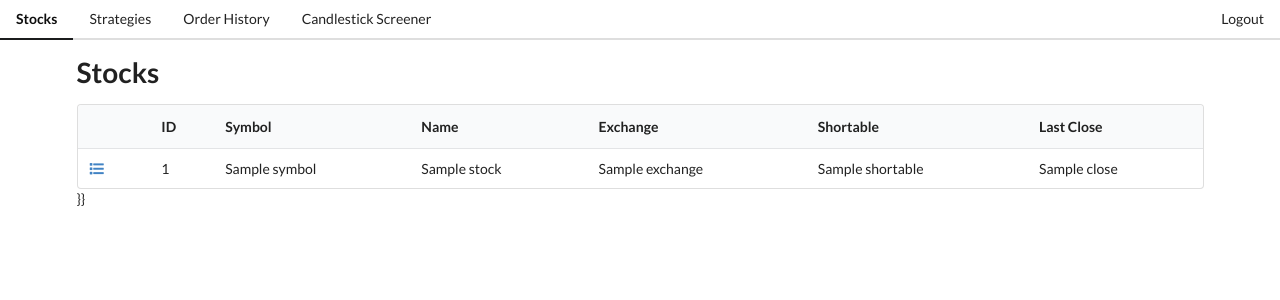
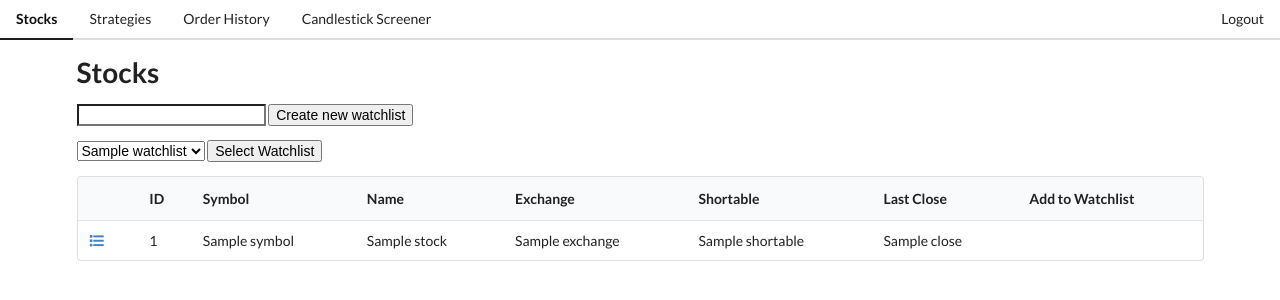
Before and after one commit to movags95/tradingplatform, a FastAPI app: page / in a window 1280 px wide. Shown: the top 300 px of the page. Run offline with FastAPI, Linux system fonts and the light colour scheme; a database or web service that is not in the repository returns one stand-in record (values such as "Sample title").

Commit message:
Watchlist add and delete fixed.

```diff
--- a/main.py
+++ b/main.py
@@ -2,7 +2,7 @@ import os
 from fastapi import FastAPI, Request, Form
 from fastapi.templating import Jinja2Templates
 from fastapi.responses import RedirectResponse
-from functions.db.helpers import run_sql, insert_into_stock_strategy_table
+from functions.db.helpers import delete_from_stock_watchlist_table, get_watchlists_dict, insert_into_stock_watchlist_table, run_sql, insert_into_stock_strategy_table, insert_into_watchlist_table, get_stock_watctchlist_dict
 from functions.tradeapi.alpaca_helpers import get_ohlc_snapshot_to_csv
 from functions.ui.helpers import get_data_for_page
 from functions.utility import companies_csv_to_dict
@@ -27,9 +27,21 @@ def stocks(request: Request):
         AND spd.date = (select max(date) as date from stock_price_daily)
         ORDER BY exchange desc, symbol
     """)
-    headings = ['','ID', 'Symbol', 'Name', 'Exchange', 'Shortable', 'Last Close']
+    headings = ['','ID', 'Symbol', 'Name', 'Exchange', 'Shortable', 'Last Close', 'Add to Watchlist']
 
-    return templates.TemplateResponse(html, {'request': request, 'headings': headings, 'data':data})
+    watchlists = get_watchlists_dict()
+    selected_watchlist_id = request.query_params.get('selected_watchlist', None)
+    stock_watchlist = get_stock_watctchlist_dict()
+
+
+    return templates.TemplateResponse(html,
+    {'request': request,
+     'headings': headings,
+     'data':data,
+     'watchlists':watchlists,
+     'selected_watchlist_id':int(selected_watchlist_id) if selected_watchlist_id else None,
+     'stock_watchlist': stock_watchlist
+    })
 
 
 @app.get('/stock/{stock_id}')
@@ -114,10 +126,47 @@ def candlestick_screener(request: Request):
         'selected_pattern': pattern
         })
 
-@app.get('/snapshot')
-def snapshot(request: Request):
-    get_ohlc_snapshot_to_csv()
+# @app.get('/strategy/{strategy_id}')
+# def strategies(request: Request, strategy_id):
+#     html = "page_strategy_detail.html"
+#     stocks, prices, strategies= get_data_for_page(page=html, strategy_id=strategy_id)
+#     headings = ['ID', 'Symbol', 'Name']
 
+#     return templates.TemplateResponse(html, {
+#         'request': request,
+#         'headings': headings,
+#         'data': stocks,
+#         'strategy': strategies
+#         })
+
+# @app.get('/snapshot')
+# def snapshot(request: Request):
+#     get_ohlc_snapshot_to_csv()
+
+@app.post("/create-watchlist")
+def create_watchlist(new_watchlist_name: str = Form(...)):
+    try:
+        insert_into_watchlist_table(new_watchlist_name)
+        print(f'Watchlist: {new_watchlist_name} created.')
+    except:
+        pass
+    return RedirectResponse(url="/", status_code=303)
+
+@app.get('/add-to-watchlist/{watchlist_id}/{stock_id}')
+def add_to_watchlist(request: Request, watchlist_id, stock_id):
+    watchlist_dict = get_stock_watctchlist_dict()
+    if watchlist_id and stock_id:
+        insert_into_stock_watchlist_table(watchlist_id, stock_id)
+
+    return RedirectResponse(url=f"/?selected_watchlist={watchlist_id}", status_code=303)
+
+@app.get('/delete-from-watchlist/{watchlist_id}/{stock_id}')
+def delete_from_watchlist(request: Request, watchlist_id, stock_id):
+    watchlist_dict = get_stock_watctchlist_dict()
+    if watchlist_id and stock_id and watchlist_dict[int(watchlist_id)]:
+        delete_from_stock_watchlist_table(watchlist_id, stock_id)
+
+    return RedirectResponse(url=f"/?selected_watchlist={watchlist_id}", status_code=303)
 
 # @app.post('/orders')
 # def orders(request: Request):
--- a/scheduled/populate_price_data.py
+++ b/scheduled/populate_price_data.py
@@ -15,4 +15,4 @@ def main(exchange=None, symbol_list=None, start=None):
 
 if __name__ == '__main__':
     # main(symbol_list=['AAPL'], start="2021-06-01")
-    main(start="2022-01-01")
+    main(symbol_list=['AAPL','MSFT'], start="2022-01-01")
--- a/templates/layouts/stocks_table.html
+++ b/templates/layouts/stocks_table.html
@@ -15,6 +15,14 @@
             {% for cell in row %}
             <td>{{ cell }}</td>
             {% endfor %}
+            {% if selected_watchlist_id %}
+                {% if row.id in stock_watchlist[selected_watchlist_id] %}
+                            <td><a href='/delete-from-watchlist/{{selected_watchlist_id}}/{{row.id}}'><i class='clipboard icon'></i></a></td>
+                {% else %}
+                            <td><a href='/add-to-watchlist/{{selected_watchlist_id}}/{{row.id}}'><i class='clipboard outline icon'></i></a></td>
+                {% endif %}
+            {% endif %}
+
         </tr>
         {% endfor %}
     </tbody>
--- a/templates/page_stocks.html
+++ b/templates/page_stocks.html
@@ -4,7 +4,26 @@
 {% block content %}
 
     <h1> Stocks </h1>
-    {% include "/layouts/stocks_table.html"%}}}
+    <form method="post" action="/create-watchlist">
+        <input type='text' name='new_watchlist_name' />
+        <input type='submit' value='Create new watchlist'/>
+    </form>
+
+    <form>
+        <select name='selected_watchlist'>
+            {% for watchlist in watchlists %}
+                <option value='{{watchlist}}' {% if watchlist == selected_watchlist_id %} selected='selected' {% endif %}> {{watchlists[watchlist]}}</option>
+            {% endfor %}
+        </select>
+        <input type='submit' value='Select Watchlist'>
+    </form>
+    {% for watchlist in watchlists %}
+        {% if watchlist == selected_watchlist_id %}
+            <p>Selected watchlist: {{watchlists[watchlist]}}</p>
+        {% endif %}
+    {% endfor %}
+
+    {% include "/layouts/stocks_table.html"%}
 
 
 {% endblock %}
```
Also changed, not shown: functions/db/create_db.py (+23 -1 lines), functions/db/helpers.py (+51 -0 lines), functions/tradeapi/alpaca_helpers.py (+9 -0 lines), functions/utility.py (+15 -0 lines), installation.txt (+8 -0 lines), scheduled/snapshot_data.py (added, +11 -0 lines), test.py (+17 -7 lines).
